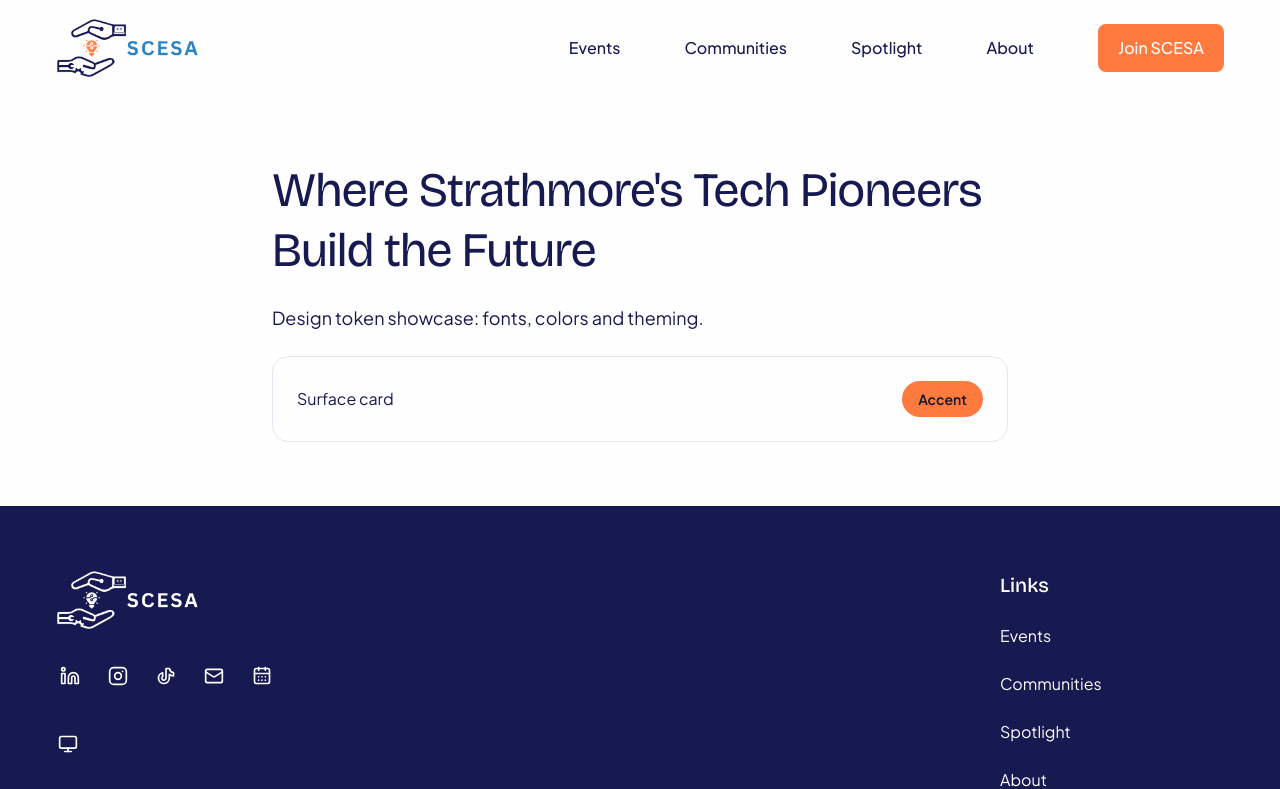
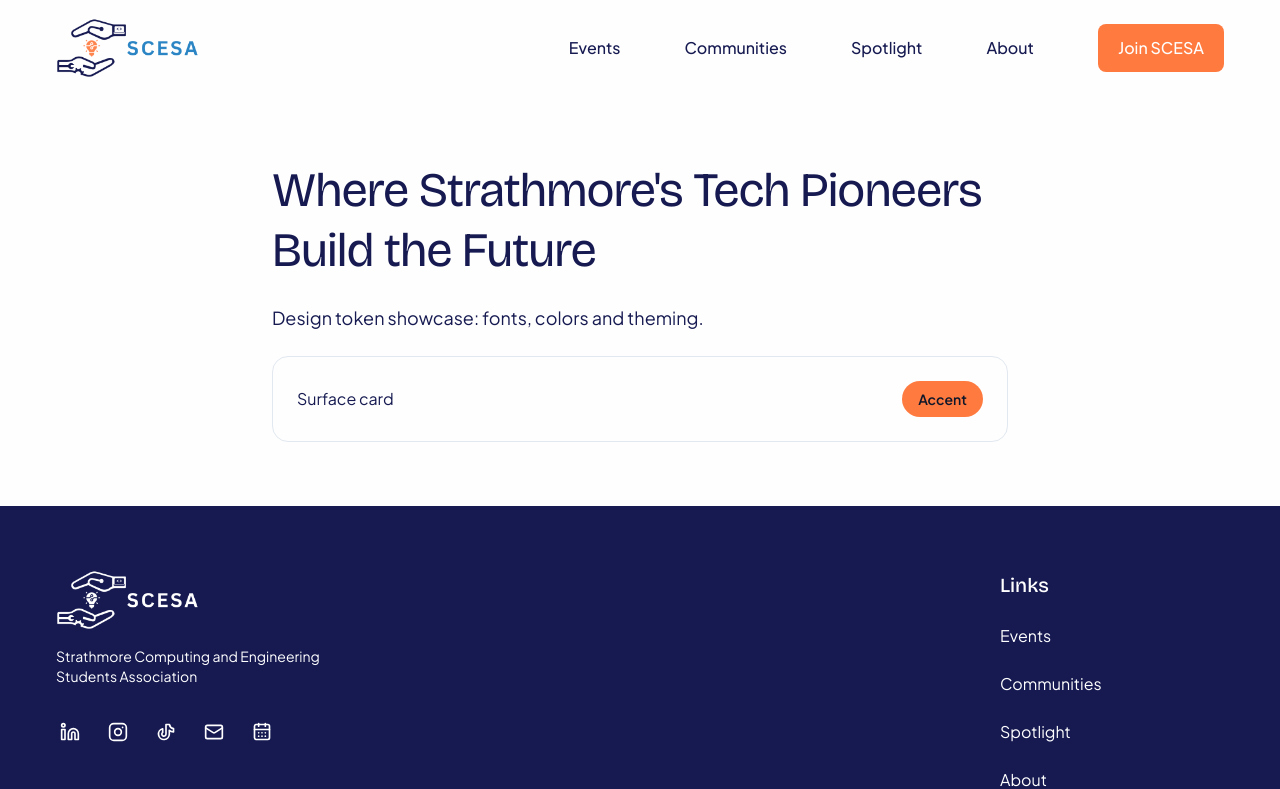
Before and after one commit to scesa-su/scesa-website, a Next.js app: page / in a window 1280 px wide. Shown: the top 789 px of the page. Built offline with nearby package versions, Linux system fonts and the light colour scheme.

Commit message:
feat(layout): add association name to footer and accent text on soft buttons

```diff
--- a/src/presentation/components/layout/Footer.tsx
+++ b/src/presentation/components/layout/Footer.tsx
@@ -58,7 +58,12 @@ export function Footer() {
       <div className="mx-auto w-full max-w-360 px-4 py-12 md:px-8 lg:px-14 lg:py-16">
         <div className="flex flex-col gap-12 md:flex-row md:justify-between">
           <div className="flex flex-col gap-8">
-            <Logo tone="light" />
+            <div className="flex flex-col gap-4">
+              <Logo tone="light" />
+              <p className="max-w-xs text-sm">
+                Strathmore Computing and Engineering Students Association
+              </p>
+            </div>
             <ul className="flex items-center gap-5" aria-label="Social media">
               {SOCIAL_LINKS.map(({ label, href, icon }) => {
                 const external = href.startsWith("http");
--- a/src/presentation/components/ui/Button.tsx
+++ b/src/presentation/components/ui/Button.tsx
@@ -5,7 +5,7 @@ import { cn } from "@/lib/cn";
 const variants = {
   // Design colour; white on #FF7A3F is ~2.6:1, below WCAG AA (owner decision 2026-10-27).
   primary: "bg-brand-accent text-white hover:bg-orange-500",
-  soft: "bg-orange-50 text-orange-700 hover:bg-orange-100",
+  soft: "bg-orange-50 text-brand-accent hover:bg-orange-100",
   outline:
     "border border-brand-border bg-transparent text-brand-primary hover:bg-navy-25",
 } as const;
```
